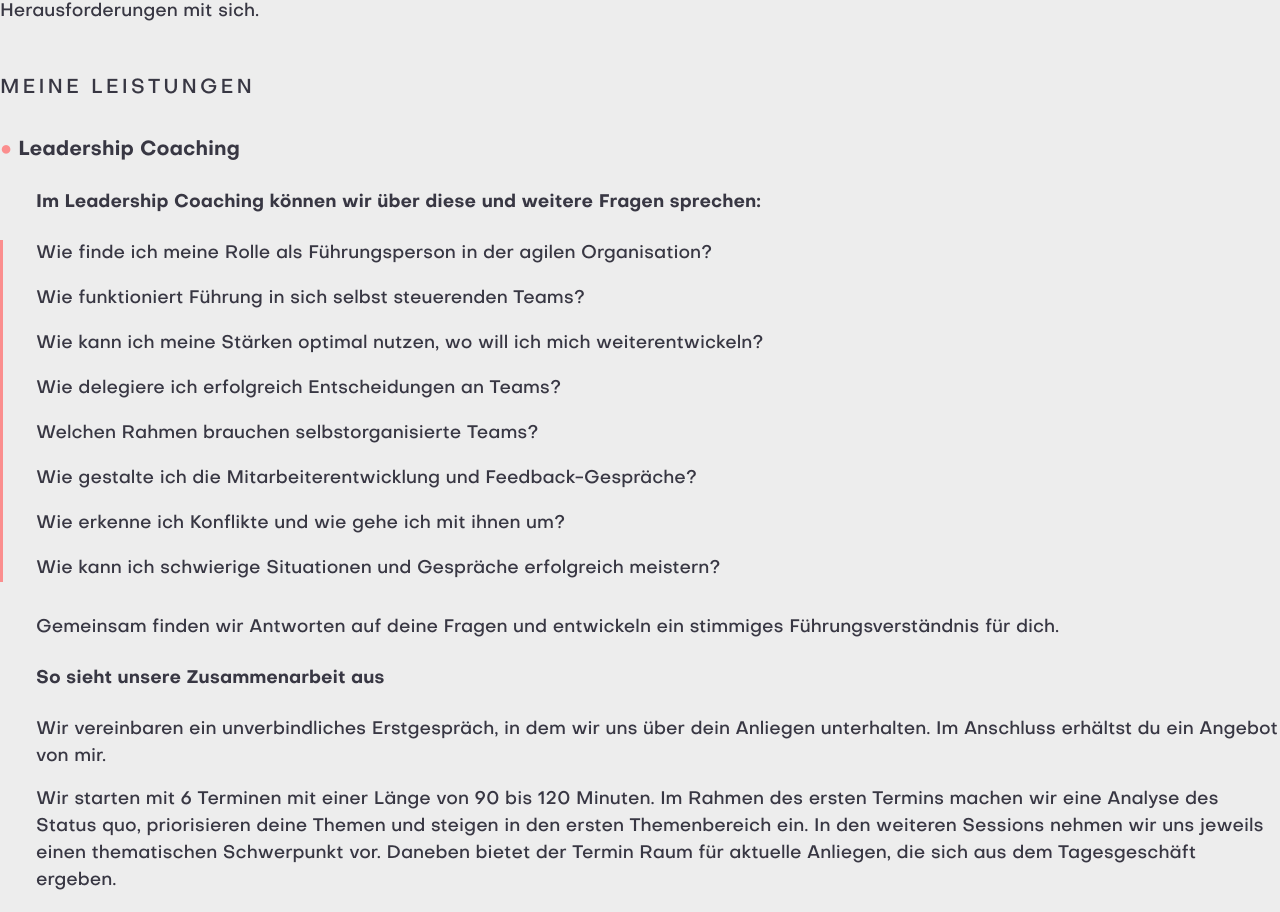
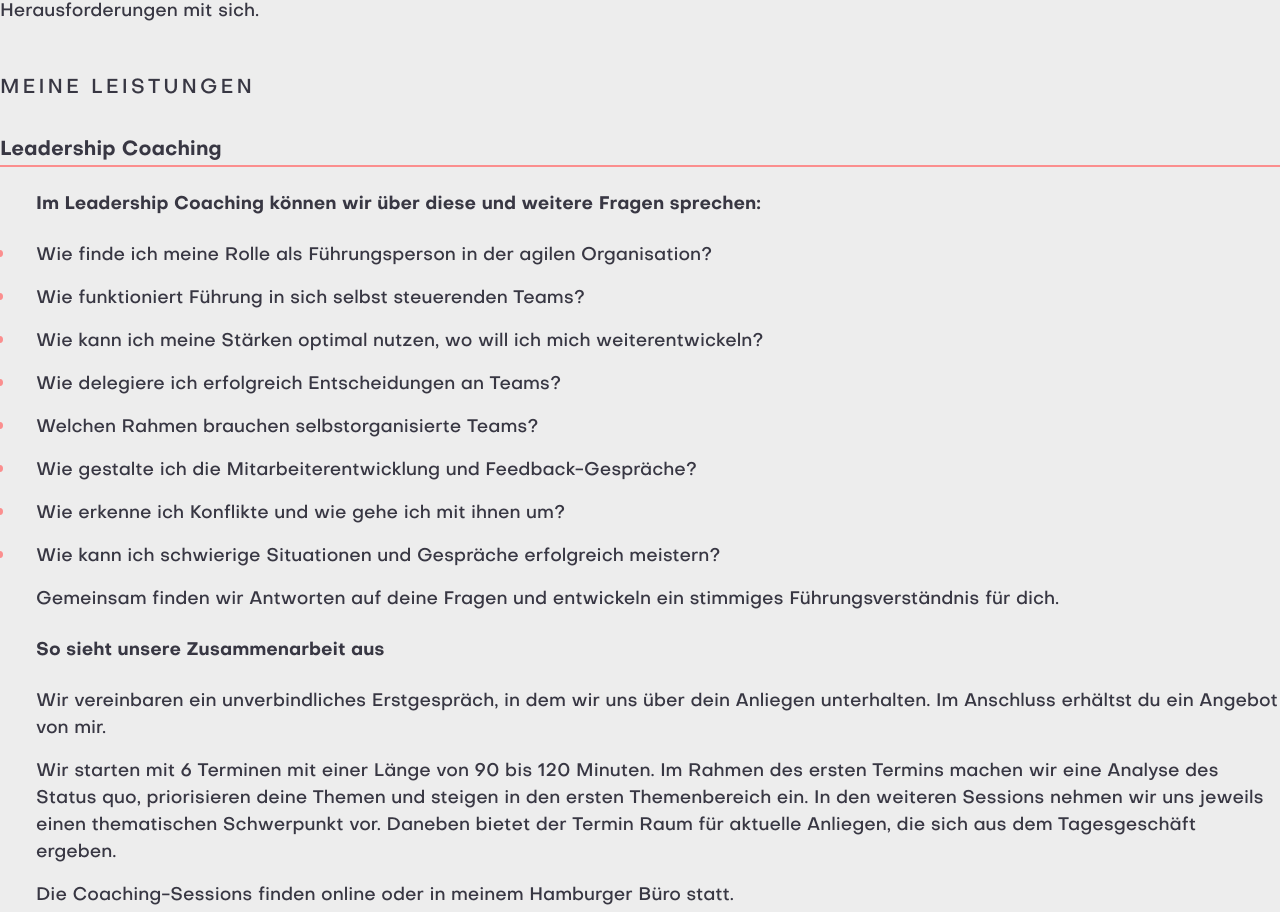
Before and after one commit to sssggr/ninasiessegger, a Nuxt app: page /leadership-coaching in a window 1280 px wide. Shown: the part 1398-2310 px from the top of the page. Built offline with nearby package versions, Linux system fonts and the light colour scheme.

Commit message:
Lines and dots in offer

```diff
--- a/assets/css/base.css
+++ b/assets/css/base.css
@@ -145,12 +145,13 @@ h3 {
   margin: 1rem 0;
 }
 h3.offer-headline {
+  border-bottom: solid 2px var(--red);
   margin-bottom: 1rem;
   margin-top: 2rem;
 }
 h3.offer-headline::before{
-  content: "● ";
-  color: var(--red);
+  /* content: "● ";
+  color: var(--red); */
   /* display: inline-block; */
   /* padding-right: calc(var(--gutter)*0.5); */
 }
@@ -168,14 +169,37 @@ p.offer-text{
   padding-left: var(--gutter);
 }
 ul.offer-list{
-  padding-left: calc(var(--gutter) - 3px);
-  border-left:solid 3px var(--red);
-  margin-bottom: 2rem;
+  /* padding-left: calc(var(--gutter) - 3px);
+  border-left:solid 2px var(--red); */
+  margin-top: 0;
+  margin-bottom: 1rem;
+  /* padding-left: var(--gutter); */
+  padding-inline-start: var(--gutter);
+  margin-inline-start: -20px;
+  margin-block-start: 0;
+  margin-block-end: 0;
+  /* margin-left: 1em; */
 }
 
 ul.offer-list li{
-  list-style: none;
-  margin-bottom: 1em;
+  margin-bottom: 1rem;
+  padding-left: 20px;
+}
+ul.offer-list li::marker{
+  color: var(--red);
+  font-size: 1.5em;
+  display: inline-block;
+  padding-right: 20px;
+  line-height: 0.6666em;
+}
+hr.offer-end{
+  margin-bottom: 2rem;
+  margin-top: 0;
+  margin-left: 0;
+  border-color: var(--red);
+  border-style: solid;
+  border-width: 1.5px;
+  width: 50%;
 }
 
 .btn{
--- a/pages/agile-organisationsberatung.vue
+++ b/pages/agile-organisationsberatung.vue
@@ -117,3 +117,23 @@ useSeoMeta({
     </div>
   </section>
 </template>
+
+<style scoped>
+.hg-marker .svg-container{
+  margin-top: 3rem;
+}
+
+@media all and (max-width: 480px) {
+  .hg-marker .svg-container {
+    margin-top: 5rem;
+  }
+}
+
+h3 {
+  margin-bottom: 2rem;
+}
+
+p ~ h3 {
+  margin-top: 2rem;
+}
+</style>
--- a/pages/teamentwicklung.vue
+++ b/pages/teamentwicklung.vue
@@ -90,6 +90,7 @@ useSeoMeta({
           dass dies zu langwierigen und nervenaufreibenden Prozessen führt? Wir schauen uns an, wie ihr alle einbeziehen
           könnt und dennoch vorankommt.</li>
       </ul>
+      <!-- <hr class="offer-end"> -->
     </div>
   </div>
   <div class="row">
@@ -117,6 +118,7 @@ useSeoMeta({
         <li>Klärung von Rollen im Team</li>
         <li>Optimierung von Prozessen</li>
       </ul>
+      <!-- <hr class="offer-end"> -->
     </div>
   </div>
 </template>
```
